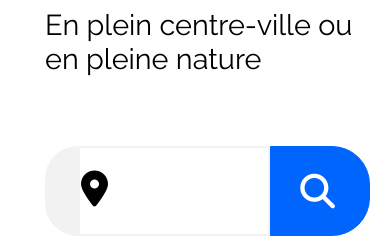
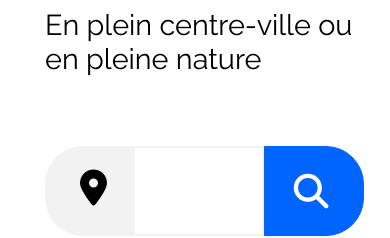
Before and after one commit to Helene-htv/projet_html_css, a plain HTML site: page index.html in a window 390 px wide. Shown: the part 612-850 px from the top of the page. Drawn offline with Linux system fonts and the light colour scheme.

Commit message:
rectification en version mobile : barre grise fixée

```diff
--- a/css/styles.css
+++ b/css/styles.css
@@ -128,7 +128,7 @@
     display: none;
   }
 
-  #icone-localisation, #icone-localisation-loupe{
+   #icone-localisation{
     position: relative;
     width: 50px;
     height: 49px;
@@ -236,7 +236,6 @@
     background: #F2F2F2;
     border-radius: 20px;
     max-width: 70%;
-    /* height: 65%; */
   }
 
   #bloc-hebergements h1{
@@ -296,8 +295,6 @@
     background: #F2F2F2;
     border-radius: 20px;
     width: 28%;
-    /* height: 65%; */
-
   }
 
   #bloc-populaires h1{
@@ -372,8 +369,7 @@
 
   #cartes-hebergements-et-populaires{
     display: flex;
-    /* justify-content: space-between; */
-  }
+ }
 
   /*Troisième section*/
   #bloc-activites{
@@ -605,13 +601,8 @@
 
       #barre-loupe{   /*zone de recherche  */
         display: flex;
+        max-width: 98%;
         margin: 70px 0px 60px 0px;
-      }
-
-      #icone-localisation-loupe{
-        width: 100px;
-        height: 90px;
-        border-radius: 38px 0px 0px 38px;
       }
 
       .fa-location-dot{
@@ -626,6 +617,8 @@
         padding-left: 30px;
         background-color: #FFFFFF;
         border: 2px solid #F2F2F2;
+        border-left: 90px solid #F2F2F2;
+        border-radius: 38px 0px 0px 38px;
       }
 
       #loupe{    /* bouton cliquable pour valider notre recherche */
```
